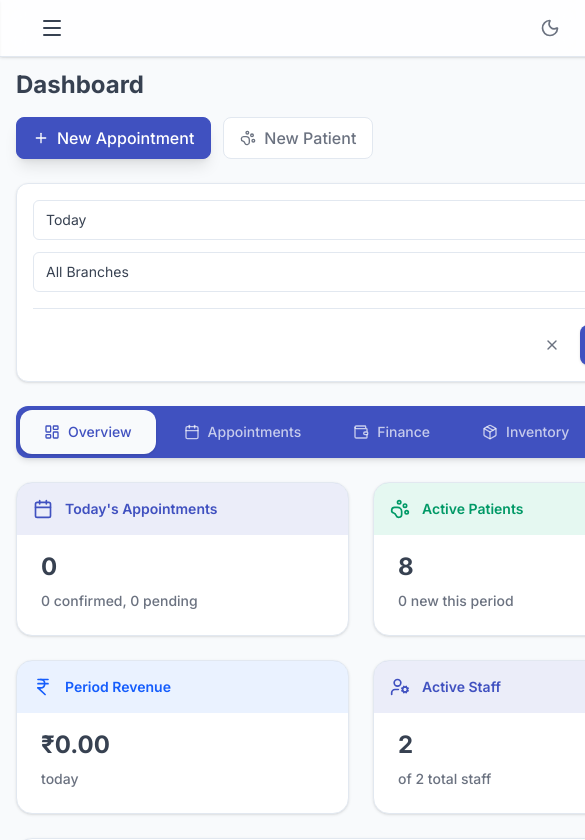
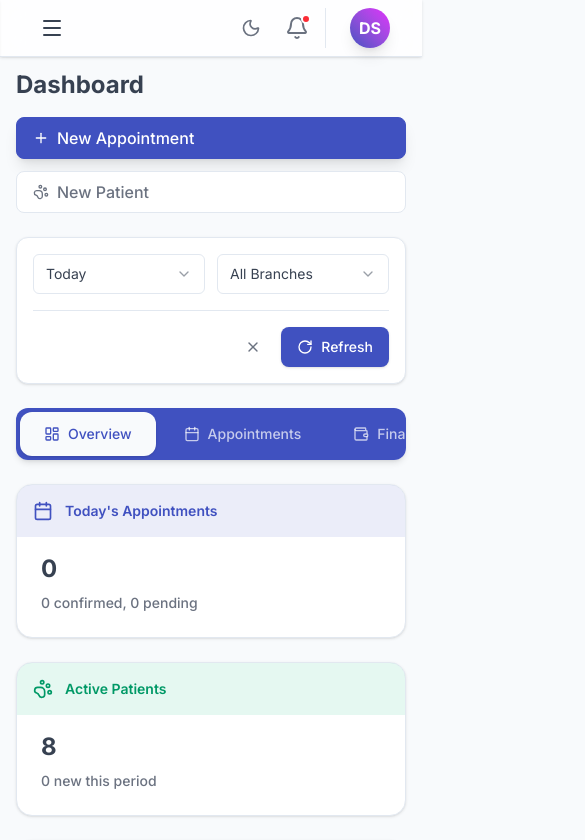
Before and after one commit to Atelier-Creation/ateliervetFE, a React (Vite) app: page / in a window 390 px wide. Shown: the top 840 px of the page, 585 px wide, since content can reach past the window. Built offline with nearby package versions, Linux system fonts and the light colour scheme.

Commit message:
updated dashboard responsive

```diff
--- a/src/components/dashboard/AppointmentsTab.jsx
+++ b/src/components/dashboard/AppointmentsTab.jsx
@@ -45,7 +45,7 @@ const AppointmentsTab = () => {
         <div className="space-y-6 animate-in fade-in slide-in-from-bottom-5 duration-500">
 
             {/* Status Cards */}
-            <div className="grid grid-cols-2 md:grid-cols-3 lg:grid-cols-5 gap-4">
+            <div className="grid grid-cols-1 md:grid-cols-3 lg:grid-cols-5 gap-4">
                 {statusData.map((item, index) => (
                     <StatCard
                         key={index}
--- a/src/components/dashboard/FinanceTab.jsx
+++ b/src/components/dashboard/FinanceTab.jsx
@@ -45,7 +45,7 @@ const FinanceTab = () => {
             </div>
 
             {/* Stat Cards */}
-            <div className="grid grid-cols-2 md:grid-cols-2 lg:grid-cols-4 gap-6">
+            <div className="grid grid-cols-1 md:grid-cols-2 lg:grid-cols-4 gap-6">
                 <StatCard title="Total Revenue" value="₹ 45,231" subtext="+20.1% from last month" icon={IndianRupee} colorTheme="emerald" />
                 <StatCard title="Expenses" value="₹ 12,234" subtext="+4.5% from last month" icon={TrendingUp} colorTheme="rose" />
                 <StatCard title="Net Profit" value="₹ 32,997" subtext="+18.2% from last month" icon={CreditCard} colorTheme="blue" />
--- a/src/components/dashboard/InventoryTab.jsx
+++ b/src/components/dashboard/InventoryTab.jsx
@@ -23,7 +23,7 @@ const InventoryTab = () => {
         <div className="space-y-6 animate-in fade-in slide-in-from-bottom-5 duration-500">
 
             {/* Status Cards */}
-            <div className="grid grid-cols-2 md:grid-cols-2 lg:grid-cols-4 gap-4">
+            <div className="grid grid-cols-1 md:grid-cols-2 lg:grid-cols-4 gap-4">
                 {statusData.map((item, index) => (
                     <StatCard
                         key={index}
--- a/src/components/dashboard/StaffTab.jsx
+++ b/src/components/dashboard/StaffTab.jsx
@@ -54,7 +54,7 @@ const StaffTab = () => {
         <div className="space-y-6 animate-in fade-in slide-in-from-bottom-5 duration-500">
 
             {/* Top Summary Cards */}
-            <div className="grid grid-cols-2 md:grid-cols-3 gap-6">
+            <div className="grid grid-cols-1 md:grid-cols-3 gap-6">
                 {summaryCards.map((card, index) => (
                     <StatCard
                         key={index}
--- a/src/pages/Dashboard.jsx
+++ b/src/pages/Dashboard.jsx
@@ -87,12 +87,12 @@ const Dashboard = () => {
             {/* Header Section */}
             <div className="flex flex-col md:flex-row justify-between items-start md:items-center gap-4">
                 <h1 className="text-2xl font-bold text-[var(--dashboard-text)]">Dashboard</h1>
-                <div className="flex gap-3">
-                    <button className="flex items-center gap-2 px-4 py-2 text-white bg-[var(--dashboard-primary)] border border-[var(--dashboard-primary)] rounded-lg hover:opacity-90 transition-colors shadow-lg shadow-[var(--dashboard-primary)]/20">
+                <div className="flex md:flex-row flex-col gap-3 w-full md:w-fit">
+                    <button className="flex w-full md:w-fit items-center gap-2 px-4 py-2 text-white bg-[var(--dashboard-primary)] border border-[var(--dashboard-primary)] rounded-lg hover:opacity-90 transition-colors shadow-lg shadow-[var(--dashboard-primary)]/20">
                         <Plus className="w-4 h-4" />
                         <span className="font-medium">New Appointment</span>
                     </button>
-                    <button className="flex items-center gap-2 px-4 py-2 text-[var(--dashboard-text-light)] bg-[var(--card-bg)] border border-[var(--border-color)] rounded-lg hover:bg-[var(--dashboard-secondary)] transition-colors">
+                    <button className="flex w-full md:w-fit items-center gap-2 px-4 py-2 text-[var(--dashboard-text-light)] bg-[var(--card-bg)] border border-[var(--border-color)] rounded-lg hover:bg-[var(--dashboard-secondary)] transition-colors">
                         <PawPrint className="w-4 h-4" />
                         <span className="font-medium">New Patient</span>
                     </button>
@@ -103,9 +103,9 @@ const Dashboard = () => {
             <div data-aos="fade-down" className="bg-[var(--card-bg)] p-4 rounded-xl shadow-sm border border-[var(--border-color)] flex flex-col xl:flex-row justify-between items-start xl:items-center gap-4">
 
                 {/* Filters Group */}
-                <div className="grid grid-cols-1 sm:grid-cols-2 gap-3 w-full xl:w-auto">
+                <div className="grid grid-cols-2 sm:grid-cols-2 gap-3 w-full xl:w-auto md:ms-auto lg:ms-0">
                     <Select value={dateRange} onValueChange={setDateRange}>
-                        <SelectTrigger className="w-full sm:w-[180px] border-[var(--border-color)] bg-[var(--card-bg)] text-[var(--dashboard-text)] h-10">
+                        <SelectTrigger className="md:w-full lg:w-fit sm:w-[180px] border-[var(--border-color)] bg-[var(--card-bg)] text-[var(--dashboard-text)] h-10">
                             <SelectValue placeholder="Select period" />
                         </SelectTrigger>
                         <SelectContent className="bg-[var(--card-bg)] border-[var(--border-color)]">
@@ -116,7 +116,7 @@ const Dashboard = () => {
                     </Select>
 
                     <Select value={branch} onValueChange={setBranch}>
-                        <SelectTrigger className="w-full sm:w-[180px] border-[var(--border-color)] bg-[var(--card-bg)] text-[var(--dashboard-text)] h-10">
+                        <SelectTrigger className="md:w-full lg:w-fit sm:w-[180px] border-[var(--border-color)] bg-[var(--card-bg)] text-[var(--dashboard-text)] h-10">
                             <SelectValue placeholder="Select branch" />
                         </SelectTrigger>
                         <SelectContent className="bg-[var(--card-bg)] border-[var(--border-color)]">
@@ -144,7 +144,7 @@ const Dashboard = () => {
             </div>
 
             {/* Tabs Section */}
-            <div data-aos="fade-down" data-aos-delay="100" className="bg-[var(--dashboard-primary)] p-1 rounded-xl flex items-center justify-between gap-1 overflow-x-auto shadow-md shadow-[var(--dashboard-primary)]/10">
+            <div data-aos="fade-down" data-aos-delay="100" className="bg-[var(--dashboard-primary)] p-1 rounded-xl flex items-center justify-between gap-1 overflow-x-auto shadow-md shadow-[var(--dashboard-primary)]/10 md:w-full w-screen">
                 <TabButton active={activeTab === 'Overview'} icon={LayoutDashboard} label="Overview" onClick={() => setActiveTab('Overview')} />
                 <TabButton active={activeTab === 'Appointments'} icon={Calendar} label="Appointments" onClick={() => setActiveTab('Appointments')} />
                 <TabButton active={activeTab === 'Finance'} icon={Wallet} label="Finance" onClick={() => setActiveTab('Finance')} />
@@ -156,7 +156,7 @@ const Dashboard = () => {
             {activeTab === 'Overview' && (
                 <div className="space-y-6 animate-in fade-in duration-500">
                     {/* Stats Cards */}
-                    <div className="grid grid-cols-2 lg:grid-cols-4 gap-6">
+                    <div className="grid md:grid-cols-2 lg:grid-cols-4 gap-6">
                         <div data-aos="zoom-in" data-aos-delay="100">
                             <StatCard title="Today's Appointments" value="0" subtext="0 confirmed, 0 pending" icon={Calendar} colorTheme="primary" />
                         </div>
```
